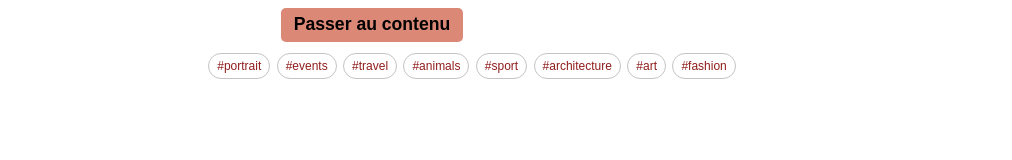
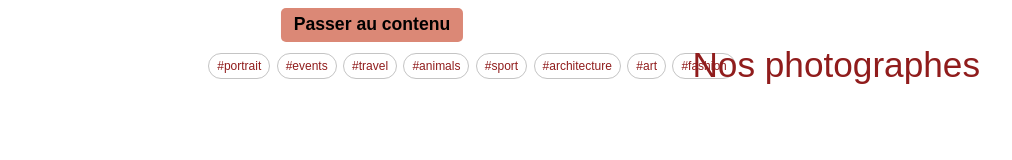
Before and after one commit to VincentQuenard/VincentQuenard_6_27042021, a website: page index.html in a window 1280 px wide. Shown: the full height of the page, 268-1280 px from the left. Drawn offline with Linux system fonts and the light colour scheme; a web font is replaced by a local one.

```diff
--- a/index.html
+++ b/index.html
@@ -58,10 +58,12 @@
                     <a class="tag_link" href="#">#fashion</a>
                 </li>
             </ul>
+        </nav>
+    </header>
 
-        </nav>
-
-    </header>
+    <main>
+        <h1 id="main_title">Nos photographes</h1>
+    </main>
 
 </body>
 </html>
--- a/scss/base/_normalize.scss
+++ b/scss/base/_normalize.scss
@@ -16,10 +16,6 @@
   margin: 0 auto;
   padding: 2.5rem 4rem;
 }
-/*main, header, footer {
-  max-width: 1500px;
-  margin: auto;
-}*/
 
 a {
   text-decoration: none;
--- /dev/null
+++ b/scss/composants/_main_title.scss
@@ -0,0 +1,11 @@
+#main_title {
+  position: absolute;
+  top: 2.8rem;
+  right: 2rem;
+}
+
+h1 {
+  color: $couleur_primaire;
+  font-size: 2.2rem;
+  font-weight: 400;
+}
--- a/scss/main.scss
+++ b/scss/main.scss
@@ -3,3 +3,4 @@
 @import url(" https: ; //fonts.googleapis.com/css2? family= DM+Sans:wght@400;500;700 & display=swap");
 @import "./layout/tags";
 @import "./composants/_header_scroll";
+@import "./composants/main_title";
```
Also changed, not shown: package.json (+15 -2 lines), .eslintrc.json (added), css/style.css, 2 other files.
